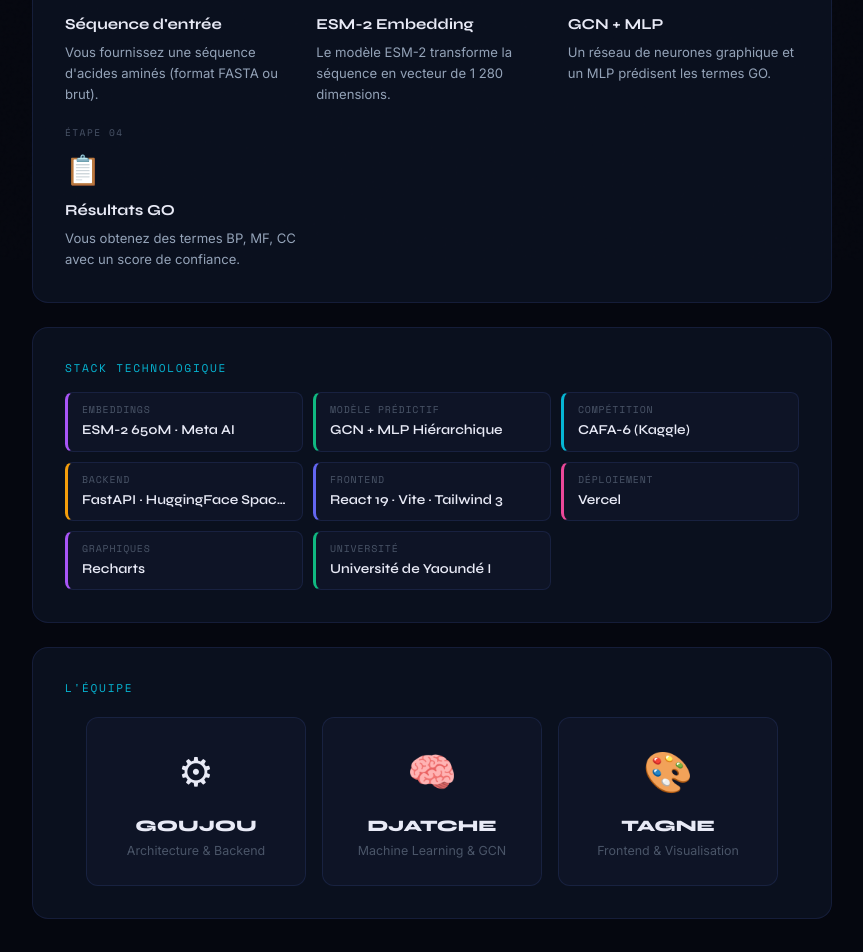
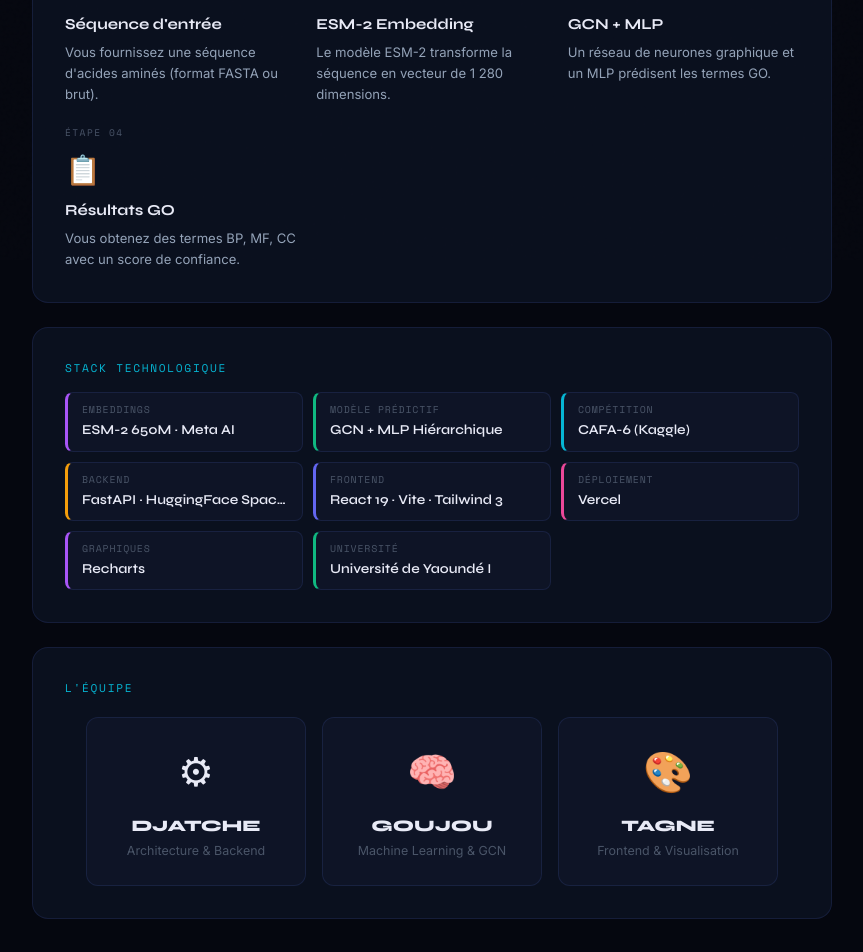
Before and after one commit to sylvanodjatche/geneo-front, a React (Vite) app: page /about in a window 1280 px wide. Shown: the part 540-1492 px from the top of the page, without its empty margins (208-1071 px from the left). Built offline with nearby package versions, Linux system fonts and the light colour scheme; no server answers.

Commit message:
Inversion des rôles entre DJATCHE et GOUJOU dans la page À propos

```diff
--- a/src/pages/About.jsx
+++ b/src/pages/About.jsx
@@ -3,8 +3,8 @@
 import { GENEoLogo } from '../components/Logo';
 
 const TEAM = [
-  { name: 'GOUJOU', role: 'Architecture & Backend', icon: '⚙' },
-  { name: 'DJATCHE', role: 'Machine Learning & GCN', icon: '🧠' },
+{ name: 'DJATCHE', role: 'Architecture & Backend', icon: '⚙' },
+{ name: 'GOUJOU', role: 'Machine Learning & GCN', icon: '🧠' },
 { name: 'TAGNE', role: 'Frontend & Visualisation', icon: '🎨' },
 ];
 
@@ -21,116 +21,17 @@
 
 export default function About() {
 return (
-    <div className="animate-fade-in" style={{ maxWidth: 800, margin: '0 auto' }}>
-      {/* Hero */}
-      <div style={{ textAlign: 'center', padding: '32px 0 48px' }}>
-        <div className="animate-float" style={{ display: 'flex', justifyContent: 'center', marginBottom: 24 }}>
-          <GENEoLogo size={52} showText={true} />
-        </div>
-        <h1 style={{ fontFamily: 'Syne', fontWeight: 800, fontSize: '2.2rem', marginBottom: 16, letterSpacing: '-0.02em' }}>
-          À propos de{' '}
-          <span className="gradient-text">GENEo</span>
-        </h1>
-        <p style={{
-          fontFamily: 'Inter', fontSize: '1rem', color: 'var(--text-secondary)',
-          lineHeight: 1.8, maxWidth: 560, margin: '0 auto',
-        }}>
-          GENEo est un outil de prédiction de la <strong style={{ color: 'var(--text-primary)' }}>fonction biologique des protéines</strong> par annotation de la Gene Ontology (GO). Développé dans le cadre du Master 1 Informatique, il participe à la compétition internationale <strong style={{ color: 'var(--text-accent)' }}>CAFA-6</strong>.
-        </p>
-      </div>
 
+<div className="animate-fade-in" style={{ maxWidth: 800, margin: '0 auto' }}> {/* Hero */} <div style={{ textAlign: 'center', padding: '32px 0 48px' }}> <div className="animate-float" style={{ display: 'flex', justifyContent: 'center', marginBottom: 24 }}> <GENEoLogo size={52} showText={true} /> </div> <h1 style={{ fontFamily: 'Syne', fontWeight: 800, fontSize: '2.2rem', marginBottom: 16, letterSpacing: '-0.02em' }}> À propos de{' '} <span className="gradient-text">GENEo</span> </h1> <p style={{ fontFamily: 'Inter', fontSize: '1rem', color: 'var(--text-secondary)', lineHeight: 1.8, maxWidth: 560, margin: '0 auto', }}> GENEo est un outil de prédiction de la <strong style={{ color: 'var(--text-primary)' }}>fonction biologique des protéines</strong> par annotation de la Gene Ontology (GO). Développé dans le cadre du Master 1 Informatique, il participe à la compétition internationale <strong style={{ color: 'var(--text-accent)' }}>CAFA-6</strong>. </p> </div>
 {/* How it works */}
-      <div className="glass" style={{ padding: '32px', marginBottom: 24 }}>
-        <div className="section-label" style={{ marginBottom: 16 }}>Comment ça fonctionne</div>
-        <div style={{ display: 'grid', gridTemplateColumns: 'repeat(auto-fit, minmax(180px, 1fr))', gap: 20 }}>
-          {[
-            { step: '01', icon: '🧬', title: 'Séquence d\'entrée', desc: 'Vous fournissez une séquence d\'acides aminés (format FASTA ou brut).' },
-            { step: '02', icon: '🔬', title: 'ESM-2 Embedding', desc: 'Le modèle ESM-2 transforme la séquence en vecteur de 1 280 dimensions.' },
-            { step: '03', icon: '🕸', title: 'GCN + MLP', desc: 'Un réseau de neurones graphique et un MLP prédisent les termes GO.' },
-            { step: '04', icon: '📋', title: 'Résultats GO', desc: 'Vous obtenez des termes BP, MF, CC avec un score de confiance.' },
-          ].map(({ step, icon, title, desc }) => (
-            <div key={step} style={{ position: 'relative' }}>
-              <div style={{
-                fontFamily: 'Space Mono', fontSize: '0.6rem', color: 'var(--text-muted)',
-                letterSpacing: '0.15em', marginBottom: 8,
-              }}>
-                ÉTAPE {step}
-              </div>
-              <div style={{ fontSize: '1.8rem', marginBottom: 8 }}>{icon}</div>
-              <h3 style={{ fontFamily: 'Syne', fontWeight: 700, fontSize: '0.95rem', marginBottom: 6, color: 'var(--text-primary)' }}>
-                {title}
-              </h3>
-              <p style={{ fontFamily: 'Inter', fontSize: '0.82rem', color: 'var(--text-secondary)', lineHeight: 1.6 }}>
-                {desc}
-              </p>
-            </div>
-          ))}
-        </div>
-      </div>
 
+<div className="glass" style={{ padding: '32px', marginBottom: 24 }}> <div className="section-label" style={{ marginBottom: 16 }}>Comment ça fonctionne</div> <div style={{ display: 'grid', gridTemplateColumns: 'repeat(auto-fit, minmax(180px, 1fr))', gap: 20 }}> {[ { step: '01', icon: '🧬', title: 'Séquence d\'entrée', desc: 'Vous fournissez une séquence d\'acides aminés (format FASTA ou brut).' }, { step: '02', icon: '🔬', title: 'ESM-2 Embedding', desc: 'Le modèle ESM-2 transforme la séquence en vecteur de 1 280 dimensions.' }, { step: '03', icon: '🕸', title: 'GCN + MLP', desc: 'Un réseau de neurones graphique et un MLP prédisent les termes GO.' }, { step: '04', icon: '📋', title: 'Résultats GO', desc: 'Vous obtenez des termes BP, MF, CC avec un score de confiance.' }, ].map(({ step, icon, title, desc }) => ( <div key={step} style={{ position: 'relative' }}> <div style={{ fontFamily: 'Space Mono', fontSize: '0.6rem', color: 'var(--text-muted)', letterSpacing: '0.15em', marginBottom: 8, }}> ÉTAPE {step} </div> <div style={{ fontSize: '1.8rem', marginBottom: 8 }}>{icon}</div> <h3 style={{ fontFamily: 'Syne', fontWeight: 700, fontSize: '0.95rem', marginBottom: 6, color: 'var(--text-primary)' }}> {title} </h3> <p style={{ fontFamily: 'Inter', fontSize: '0.82rem', color: 'var(--text-secondary)', lineHeight: 1.6 }}> {desc} </p> </div> ))} </div> </div>
 {/* Tech stack */}
-      <div className="glass" style={{ padding: '32px', marginBottom: 24 }}>
-        <div className="section-label" style={{ marginBottom: 16 }}>Stack technologique</div>
-        <div style={{ display: 'grid', gridTemplateColumns: 'repeat(auto-fit, minmax(220px, 1fr))', gap: 10 }}>
-          {TECH.map(({ label, value, color }) => (
-            <div key={label} style={{
-              display: 'flex', gap: 12, alignItems: 'center',
-              padding: '10px 14px', background: 'var(--bg-surface)',
-              border: '1px solid var(--border)', borderRadius: 8,
-              borderLeft: `3px solid ${color}`,
-            }}>
-              <div style={{ flex: 1, minWidth: 0 }}>
-                <div style={{ fontFamily: 'Space Mono', fontSize: '0.62rem', color: 'var(--text-muted)', letterSpacing: '0.08em', textTransform: 'uppercase' }}>
-                  {label}
-                </div>
-                <div style={{ fontFamily: 'Syne', fontWeight: 600, fontSize: '0.85rem', color: 'var(--text-primary)', marginTop: 2, overflow: 'hidden', textOverflow: 'ellipsis', whiteSpace: 'nowrap' }}>
-                  {value}
-                </div>
-              </div>
-            </div>
-          ))}
-        </div>
-      </div>
 
+<div className="glass" style={{ padding: '32px', marginBottom: 24 }}> <div className="section-label" style={{ marginBottom: 16 }}>Stack technologique</div> <div style={{ display: 'grid', gridTemplateColumns: 'repeat(auto-fit, minmax(220px, 1fr))', gap: 10 }}> {TECH.map(({ label, value, color }) => ( <div key={label} style={{ display: 'flex', gap: 12, alignItems: 'center', padding: '10px 14px', background: 'var(--bg-surface)', border: '1px solid var(--border)', borderRadius: 8, borderLeft: `3px solid ${color}`, }}> <div style={{ flex: 1, minWidth: 0 }}> <div style={{ fontFamily: 'Space Mono', fontSize: '0.62rem', color: 'var(--text-muted)', letterSpacing: '0.08em', textTransform: 'uppercase' }}> {label} </div> <div style={{ fontFamily: 'Syne', fontWeight: 600, fontSize: '0.85rem', color: 'var(--text-primary)', marginTop: 2, overflow: 'hidden', textOverflow: 'ellipsis', whiteSpace: 'nowrap' }}> {value} </div> </div> </div> ))} </div> </div>
 {/* Team */}
-      <div className="glass" style={{ padding: '32px', marginBottom: 24 }}>
-        <div className="section-label" style={{ marginBottom: 20 }}>L'équipe</div>
-        <div style={{ display: 'flex', gap: 16, flexWrap: 'wrap', justifyContent: 'center' }}>
-          {TEAM.map(({ name, role, icon }) => (
-            <div key={name} className="glass-hover" style={{
-              flex: '1 1 180px', maxWidth: 220,
-              padding: '24px 20px', textAlign: 'center',
-              border: '1px solid var(--border)', borderRadius: 12,
-              background: 'var(--bg-surface)',
-            }}>
-              <div style={{ fontSize: '2.5rem', marginBottom: 12 }}>{icon}</div>
-              <h3 style={{ fontFamily: 'Syne', fontWeight: 800, fontSize: '1rem', color: 'var(--text-primary)', marginBottom: 4 }}>
-                {name}
-              </h3>
-              <p style={{ fontFamily: 'Inter', fontSize: '0.78rem', color: 'var(--text-muted)' }}>{role}</p>
-            </div>
-          ))}
-        </div>
-      </div>
 
+<div className="glass" style={{ padding: '32px', marginBottom: 24 }}> <div className="section-label" style={{ marginBottom: 20 }}>L'équipe</div> <div style={{ display: 'flex', gap: 16, flexWrap: 'wrap', justifyContent: 'center' }}> {TEAM.map(({ name, role, icon }) => ( <div key={name} className="glass-hover" style={{ flex: '1 1 180px', maxWidth: 220, padding: '24px 20px', textAlign: 'center', border: '1px solid var(--border)', borderRadius: 12, background: 'var(--bg-surface)', }}> <div style={{ fontSize: '2.5rem', marginBottom: 12 }}>{icon}</div> <h3 style={{ fontFamily: 'Syne', fontWeight: 800, fontSize: '1rem', color: 'var(--text-primary)', marginBottom: 4 }}> {name} </h3> <p style={{ fontFamily: 'Inter', fontSize: '0.78rem', color: 'var(--text-muted)' }}>{role}</p> </div> ))} </div> </div>
 {/* Footer note */}
-      <div style={{ textAlign: 'center', padding: '24px 0' }}>
-        <p style={{ fontFamily: 'Space Mono', fontSize: '0.72rem', color: 'var(--text-muted)', letterSpacing: '0.05em' }}>
-          Projet UE 4258 · Master 1 Informatique · Université de Yaoundé I · 2025–2026
-        </p>
-        <a
-          href="https://sylvanod-geneo-inference.hf.space"
-          target="_blank"
-          rel="noopener noreferrer"
-          style={{
-            display: 'inline-flex', alignItems: 'center', gap: 6,
-            marginTop: 12, fontFamily: 'Space Mono', fontSize: '0.72rem',
-            color: 'var(--text-accent)', textDecoration: 'none',
-          }}
-        >
-          🌐 sylvanod-geneo-inference.hf.space ↗
-        </a>
-      </div>
-    </div>
-  );
-}
+
+<div style={{ textAlign: 'center', padding: '24px 0' }}> <p style={{ fontFamily: 'Space Mono', fontSize: '0.72rem', color: 'var(--text-muted)', letterSpacing: '0.05em' }}> Projet UE 4258 · Master 1 Informatique · Université de Yaoundé I · 2025–2026 </p> <a href="https://sylvanod-geneo-inference.hf.space" target="_blank" rel="noopener noreferrer" style={{ display: 'inline-flex', alignItems: 'center', gap: 6, marginTop: 12, fontFamily: 'Space Mono', fontSize: '0.72rem', color: 'var(--text-accent)', textDecoration: 'none', }} > 🌐 sylvanod-geneo-inference.hf.space ↗ </a> </div> </div> ); }
```
Lines whose indentation alone changed are shown as unchanged.
